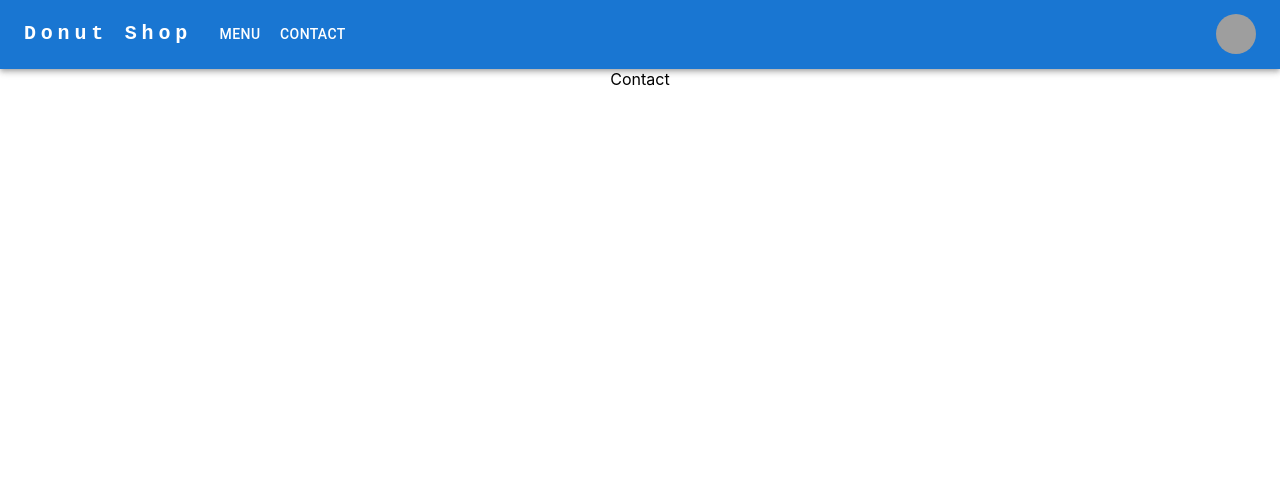
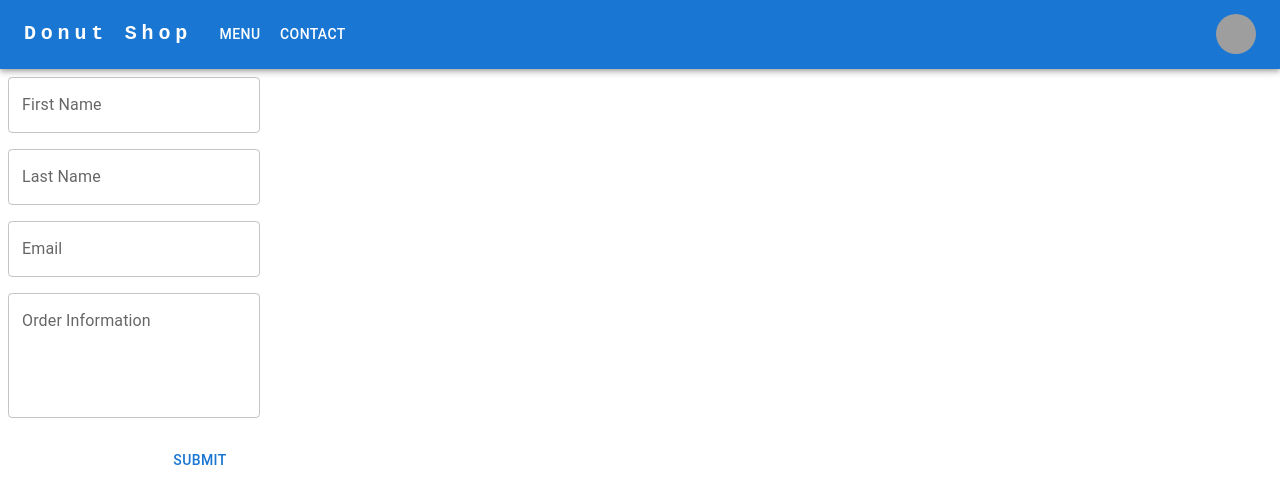
Before and after one commit to Muniba-Ahmed/donutshop, a React (Create React App) app: page /contact in a window 1280 px wide. Shown: the top 504 px of the page. Built offline with nearby package versions, Linux system fonts and the light colour scheme; grey boxes are pictures that could not be loaded.

Commit message:
form rendering

```diff
--- a/src/pages/Contact.js
+++ b/src/pages/Contact.js
@@ -1,7 +1,60 @@
 import React from "react";
+import { TextField, Button, Stack, Box } from "@mui/material";
 
 function Contact() {
-  return <div>Contact</div>;
+  return (
+    <Box
+      component="form"
+      sx={{
+        "& .MuiTextField-root": { m: 1, width: "25ch" },
+      }}
+      noValidate
+      autoComplete="off"
+    >
+      <div>
+        <form noValidate>
+          <Stack spacing={2} width={400}>
+            <TextField label="First Name" type="name" />
+            <TextField label="Last Name" type="name" />
+            <TextField label="Email" type="email" />
+            <TextField
+              label="Order Information"
+              type="text"
+              rows={4}
+              multiline
+            />
+            <Button type="submit">Submit</Button>
+          </Stack>
+        </form>
+      </div>
+    </Box>
+  );
 }
 
 export default Contact;
+
+/*
+Contact Form
+-First Name
+-Last Name
+-valid email address
+-order information(comments?)
+
+*/
+
+/**
+ *
+ * <label htmlFor="name">First Name</label>
+        <input type="text" id="first name" name="first name" />
+
+        <label htmlFor="name">Last Name</label>
+        <input type="text" id="last name" name="last name" />
+
+        <label htmlFor="email">Email</label>
+        <input type="email" id="email" name="email" />
+
+        <label htmlFor="orderInfo">Order Information</label>
+        <input type="text" id="orderInfo" name="orderInfo" />
+
+        <button>Submit</button>
+ */
```
